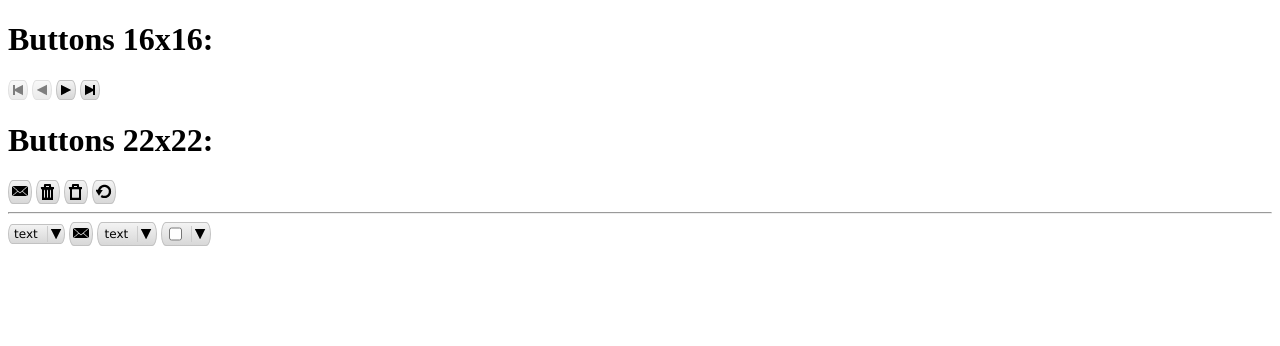
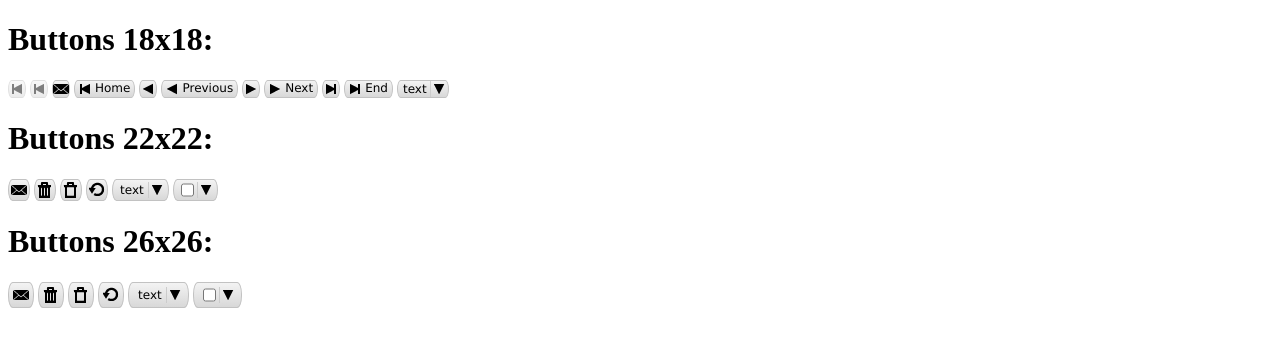
Before and after one commit to sergeymakoveev/ui, a plain HTML site: page index.html in a window 1280 px wide. Drawn offline with Linux system fonts and the light colour scheme.

Commit message:
отладил под ff/op/ie/ch

```diff
--- a/index.html
+++ b/index.html
@@ -2,20 +2,20 @@
 <html>
     <head>
         <title>ui</title>
-        <link rel="stylesheet" href="ui.css" type="text/css" />
+        <link href="ui.css" media="screen" rel="stylesheet" type="text/css" />
     </head>
     <body>
-    <h1>Buttons 16x16:</h1>
+    <h1>Buttons 18x18:</h1>
     <i title="Home"     name="home"  class="momail ui button icon disabled"></i>
-    <i title="Previous" name="prev"  class="momail ui button icon disabled"></i>
+    <i title="Home"     name="home"  class="momail ui button icon disabled"></i>
+    <i title="Home"     name="mail"  class="momail ui button icon"></i>
+    <i title="Home"     name="home"  class="momail ui button icon text">Home</i>
+    <i title="Previous" name="prev"  class="momail ui button icon"></i>
+    <i title="Previous" name="prev"  class="momail ui button icon text">Previous</i>
     <i title="Next"     name="next"  class="momail ui button icon"></i>
+    <i title="Next"     name="next"  class="momail ui button icon text">Next</i>
     <i title="End"      name="end" class="momail ui button icon"></i>
-    <h1>Buttons 22x22:</h1>
-    <i title="Mail"        name="mail"        class="momail ui button icon s22x22"></i>
-    <i title="Trash"       name="trash"       class="momail ui button icon s22x22"></i>
-    <i title="Empty trash" name="trash-empty" class="momail ui button icon s22x22"></i>
-    <i title="Refresh"     name="refresh"     class="momail ui button icon s22x22"></i>
-    <hr />
+    <i title="End"      name="end" class="momail ui button icon text">End</i>
     <div class="momail ui combobox button text" name="combobox">
         <div class="button">text</div>
         <a class='arrow' tabindex='1' />
@@ -29,7 +29,11 @@
             <span>View on PeterSchoffelen.nl</span>
         </a>
     </div>
-    <a title="Mail"        name="mail"        class="momail ui button icon s22x22"></a>
+    <h1>Buttons 22x22:</h1>
+    <i title="Mail"        name="mail"        class="momail ui button icon s22x22"></i>
+    <i title="Trash"       name="trash"       class="momail ui button icon s22x22"></i>
+    <i title="Empty trash" name="trash-empty" class="momail ui button icon s22x22"></i>
+    <i title="Refresh"     name="refresh"     class="momail ui button icon s22x22"></i>
     <div class="momail ui combobox button text s22x22" name="combobox">
         <div class="button">text</div>
         <a class='arrow' tabindex='1' />
@@ -56,5 +60,36 @@
             <span>View on PeterSchoffelen.nl</span>
         </a>
     </div>
+    <h1>Buttons 26x26:</h1>
+    <i title="Mail"        name="mail"        class="momail ui button icon s26x26"></i>
+    <i title="Trash"       name="trash"       class="momail ui button icon s26x26"></i>
+    <i title="Empty trash" name="trash-empty" class="momail ui button icon s26x26"></i>
+    <i title="Refresh"     name="refresh"     class="momail ui button icon s26x26"></i>
+    <div class="momail ui combobox button text s26x26" name="combobox">
+        <div class="button">text</div>
+        <a class='arrow' tabindex='1' />
+        <a class='menu' tabindex='1' onmouseup='this.blur()'>
+            <span onclick='console.log(this)'>Buy on iTunes</span>
+            <span>Buy on Amazon</span>
+            <span>Buy on CD Baby</span>
+            <span>Listen via Spotify</span>
+            <span>View on YouTube</span>
+            <span>View on Last.fm</span>
+            <span>View on PeterSchoffelen.nl</span>
+        </a>
+    </div>
+    <div class="momail ui combobox button text s26x26" name="combobox">
+        <input class='button' type="checkbox" />
+        <a class='arrow' tabindex='1' />
+        <a class='menu' tabindex='1' onmouseup='this.blur()'>
+            <span onclick='console.log(this)'>Buy on iTunes</span>
+            <span>Buy on Amazon</span>
+            <span>Buy on CD Baby</span>
+            <span>Listen via Spotify</span>
+            <span>View on YouTube</span>
+            <span>View on Last.fm</span>
+            <span>View on PeterSchoffelen.nl</span>
+        </a>
+    </div>
     </body>
 </html>
--- a/ui.css
+++ b/ui.css
@@ -17,13 +17,16 @@
     /* background-image:     -ms-linear-gradient(#f3f3f3, #d8d8d8);                /* TODO:отладить градиенты в IE */
     background-image:      -o-linear-gradient(#f3f3f3, #d8d8d8);
     background-image:         linear-gradient(#f3f3f3, #d8d8d8);
+    border: 1px solid #C2C2C2;
+    border-radius: 0.4em/1em;
+    cursor: default;
     display: inline-block;
-    border-radius: 0.4em/1em;
-    border: 1px solid #C2C2C2;
-    min-height: 17px;
-    min-width: 17px;
-    vertical-align: middle;
-    cursor: default;
+    font-size: 12px;
+    height: 16px;
+    line-height:12px;
+    min-width: 16px;
+    margin:0;
+    vertical-align: text-bottom;
 }
 .momail.button:hover:not(:active){
     background-image: -webkit-linear-gradient(#fff, #e8e8e8);
@@ -37,60 +40,61 @@
 .momail.button.s22x22{
     padding: 2px;
 }
+.momail.button.s26x26{
+    padding: 4px;
+}
 .momail.button.icon.text{
     padding-right: 4px;
 }
 .momail.button.icon.text::before{
-    margin-left: 2px;
-    margin-right: 4px;
+    margin: 0 2px;
 }
-.momail.button.icon[name]::before{
-    content:"";
+.momail.icon[name]::before{
     background-image: url(icons.png);
     background-position: 0 0;
     background-repeat: no-repeat;
+    content:"";
     display: inline-block;
+    height: 16px;
+    vertical-align: text-top;
     width: 16px;
-    height: 16px;
-    vertical-align: middle;
-    margin: 1px;
 }
-.momail.button.icon[name='mail']::before,
-.momail.button.icon[name='mail-new']::before,
-.momail.button.icon[name='mail-compose']::before {
-    background-position: 0 -4px;
+.momail.icon[name='mail']::before,
+.momail.icon[name='mail-new']::before,
+.momail.icon[name='mail-compose']::before {
+    background-position: 0 -3px;
 }
-.momail.button.icon[name='contact']::before{
+.momail.icon[name='contact']::before{
     background-position: -171px 0;
 }
-.momail.button.icon[name='contact-new']::before,
-.momail.button.icon[name='contact-add']::before{
+.momail.icon[name='contact-new']::before,
+.momail.icon[name='contact-add']::before{
     background-position: -187px 0;
 }
-.momail.button.icon[name='home']::before,
-.momail.button.icon[name='last']::before {
+.momail.icon[name='home']::before,
+.momail.icon[name='last']::before {
     background-position: -102px -102px;
 }
-.momail.button.icon[name='end']::before,
-.momail.button.icon[name='first']::before{
+.momail.icon[name='end']::before,
+.momail.icon[name='first']::before{
     background-position: -119px -102px;
 }
-.momail.button.icon[name='next']::before{
+.momail.icon[name='next']::before{
     background-position: -51px -102px;
 }
-.momail.button.icon[name='prev']::before{
+.momail.icon[name='prev']::before{
     background-position: -34px -102px;
 }
-.momail.button.icon[name='trash']::before{
+.momail.icon[name='trash']::before{
     background-position: -52px 0;
 }
-.momail.button.icon[name='refresh']::before{
+.momail.icon[name='refresh']::before{
     background-position: -120px -69px;
 }
-.momail.button.icon[name='trash-empty']::before{
+.momail.icon[name='trash-empty']::before{
     background-position: -85px 0;
 }
-.momail.button.icon[name='search']::before{
+.momail.icon[name='search']::before{
     background-position: -68px -136px;
 }
 
@@ -105,28 +109,30 @@ input.momail[type='text']{
 /* -------------------------------------------------------------------------- */
 
 .momail.combobox > .button {
+    border:0 none;
     display:inline-block;
-    margin: 1px 5px;
-    vertical-align: middle;
     height:16px;
     line-height:16px;
-    outline:none;
-    border:none;
+    margin: 0 0 0 5px;
+    outline:0 none;
     padding:0;
+    vertical-align: middle;
 
 }
 .momail.combobox > .arrow {
+    background-image: url(icons.png);
+    background-position: 0 -102px;
+    background-repeat: no-repeat;
+    border-left:1px solid #ccc;
     content:'';
     display:inline-block;
     height: 16px;
+    font-size: 0;
+    margin: 0 1px 0 0;
+    outline:0 none;
+    padding:0;
+    vertical-align: middle;
     width: 16px;
-    font-size: 0;
-    border-left:1px solid #ccc;
-    background-image: url(icons.png);
-    background-position: 0 -102px;
-    background-repeat: no-repeat;
-    vertical-align: middle;
-    outline:none;
 }
 .momail.combobox > .arrow:hover {
     background-color:rgba(0,0,0,0.3);
```
